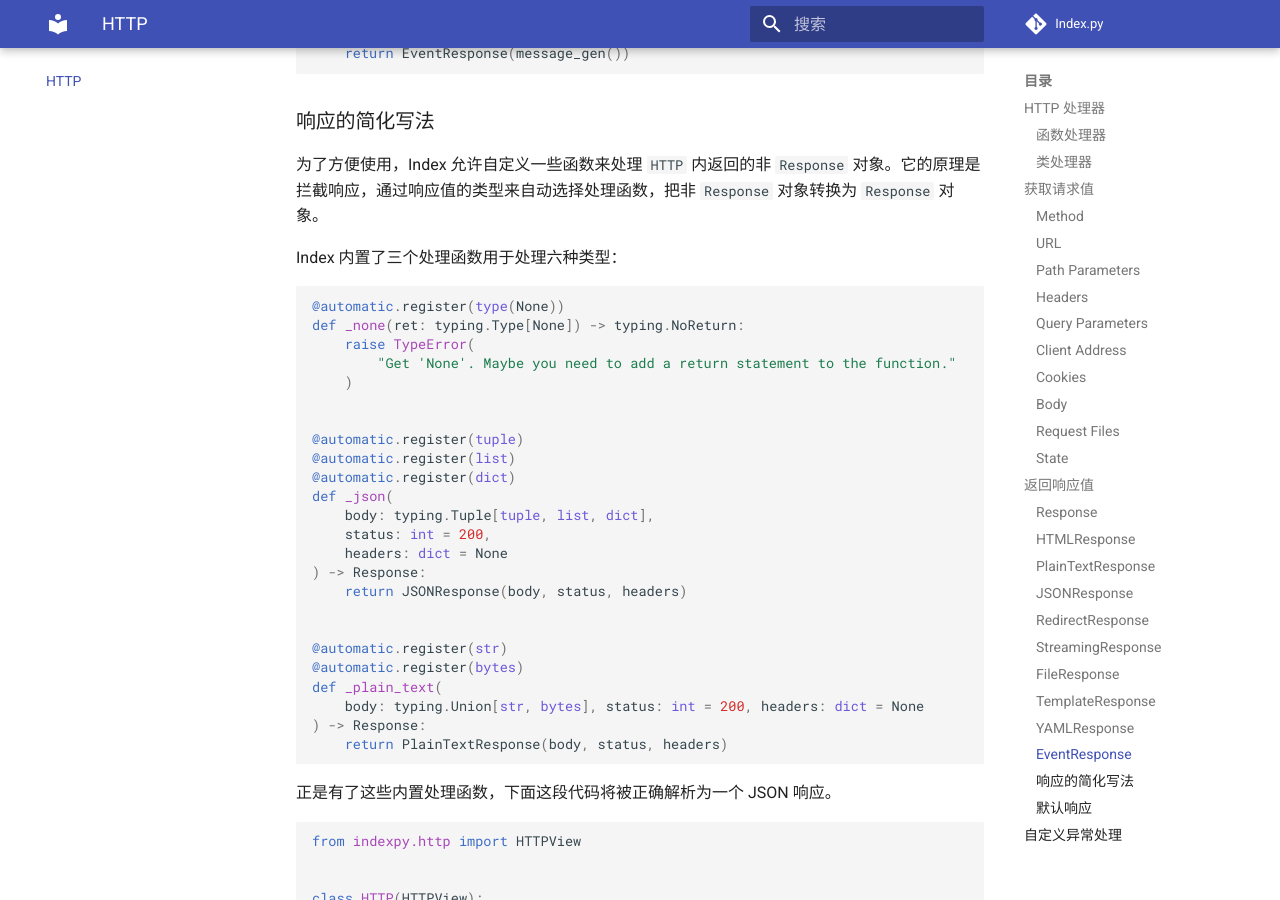
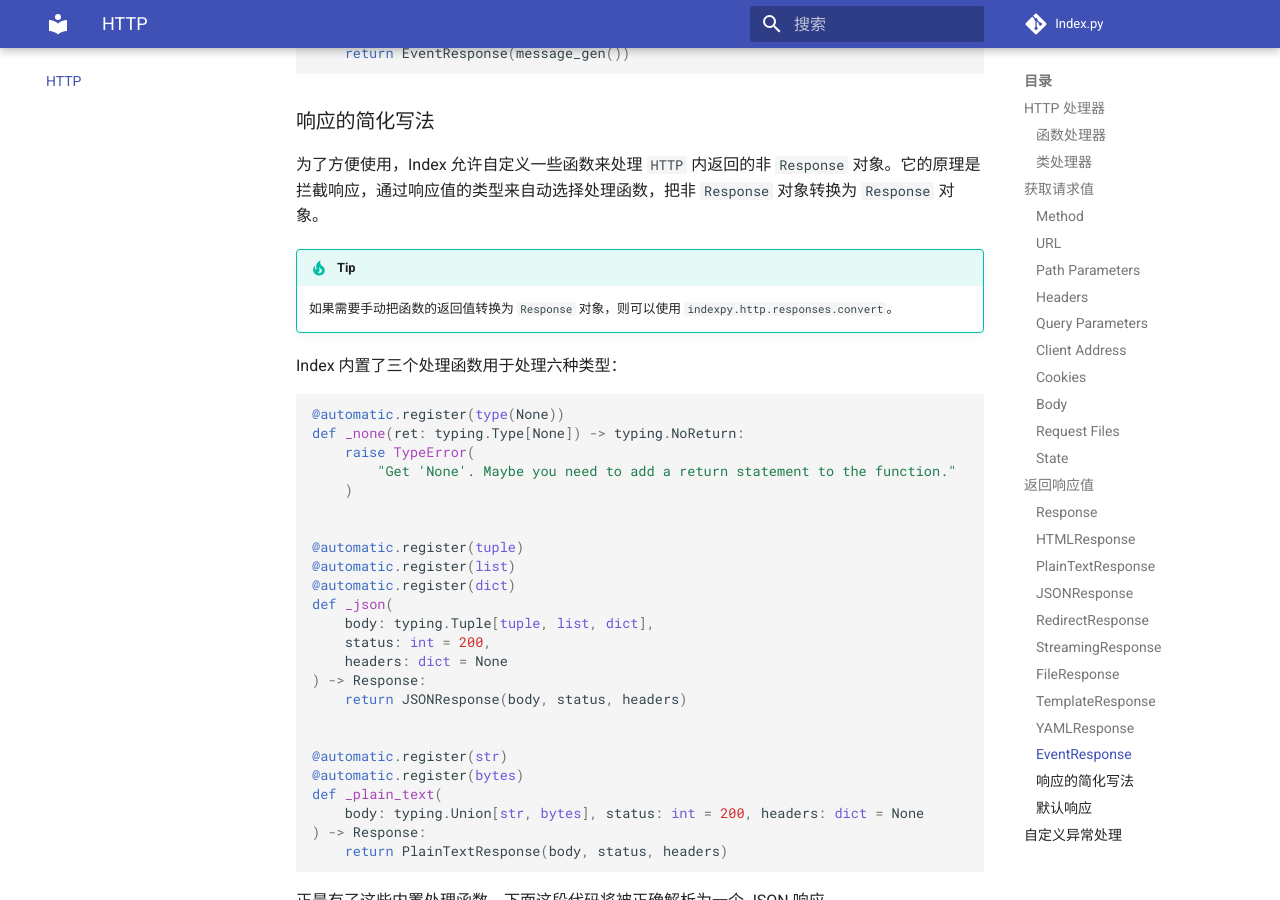
Before and after one commit to abersheeran/kui, an MkDocs documentation site: the page built from docs/http.md, in a window 1280 px wide and 900 px high, scrolled down 6371 px. Built offline with MkDocs 1.6.1 and Material for MkDocs 9.7.7, drawn with Linux system fonts in a browser that asks for light colours; comment, search, counter and statistics services are not loaded.

Commit message:
Update docs

````diff
--- a/docs/http.md
+++ b/docs/http.md
@@ -265,6 +265,9 @@ async def message(request):
 
 为了方便使用，Index 允许自定义一些函数来处理 `HTTP` 内返回的非 `Response` 对象。它的原理是拦截响应，通过响应值的类型来自动选择处理函数，把非 `Response` 对象转换为 `Response` 对象。
 
+!!! tip
+    如果需要手动把函数的返回值转换为 `Response` 对象，则可以使用 `indexpy.http.responses.convert`。
+
 Index 内置了三个处理函数用于处理六种类型：
 
 ```python
````
Also changed, not shown: docs/route.md (+1 -1 lines).
